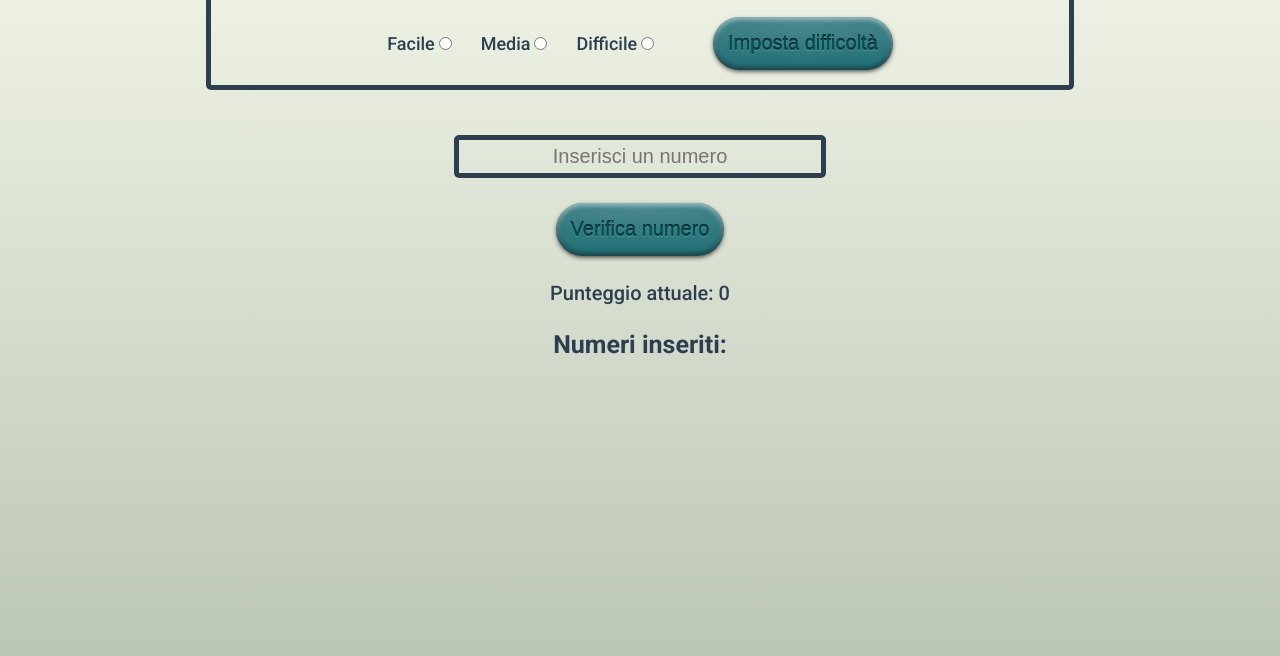
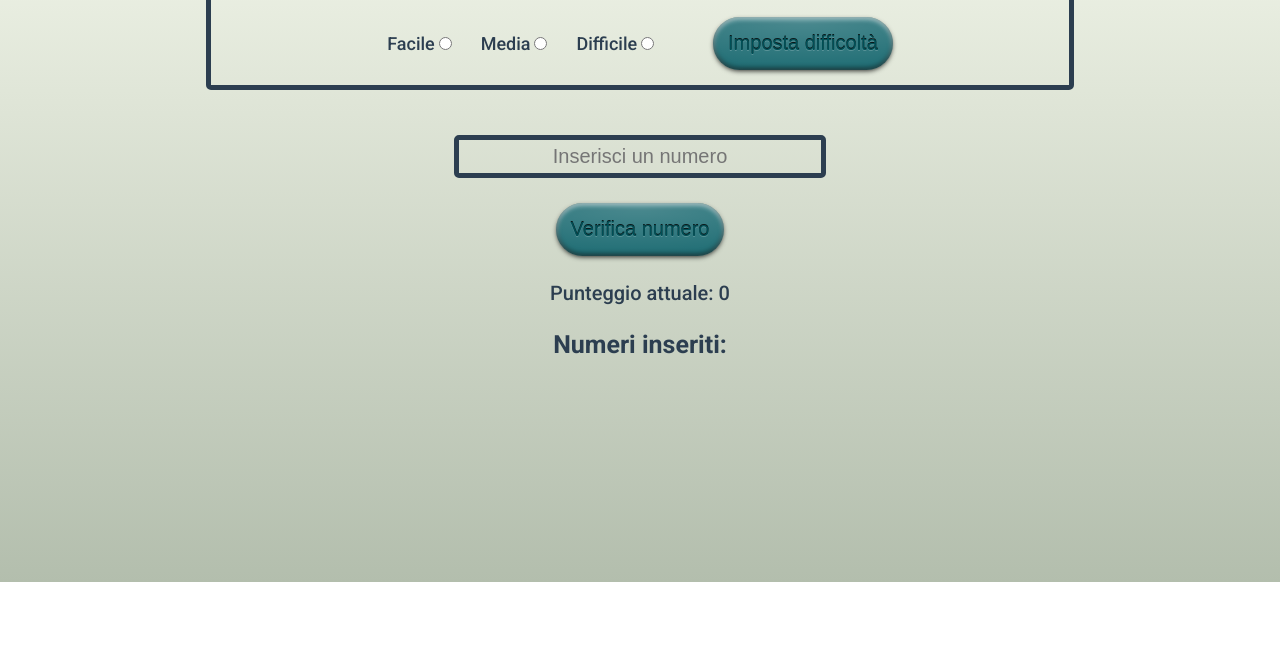
Before and after one commit to daniele-fortuna93/js-campominato, a plain HTML site: page minato_pro/index.html in a window 1280 px wide. Shown: the part 218-874 px from the top of the page. After the commit the page ends 800 px from the top, so only its background shows below. Drawn offline with Linux system fonts and the light colour scheme.

Commit message:
Fix height

```diff
--- a/minato_pro/css/style.css
+++ b/minato_pro/css/style.css
@@ -58,7 +58,8 @@ h4{
   background: linear-gradient(to bottom,  #fcfff4 0%,#dfe5d7 40%,#b3bead 100%);
   filter: progid:DXImageTransform.Microsoft.gradient( startColorstr='#fcfff4', endColorstr='#b3bead',GradientType=0 );
   text-align: center;
-  height: 1000px;
+  height: 100vh;
+  overflow-y: auto;
 }
 header{
   display: flex;
```
